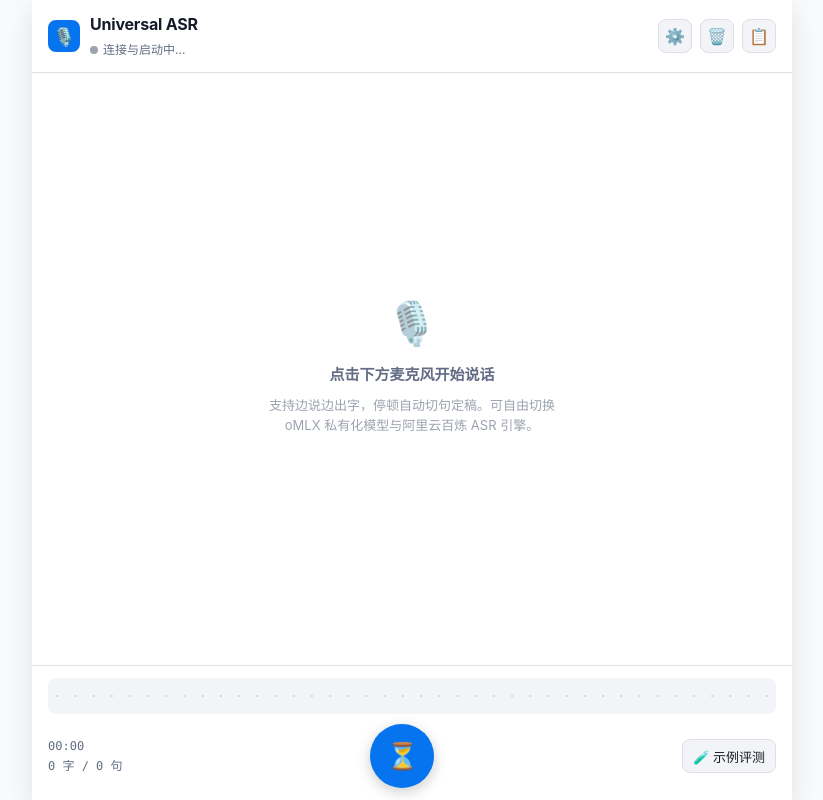
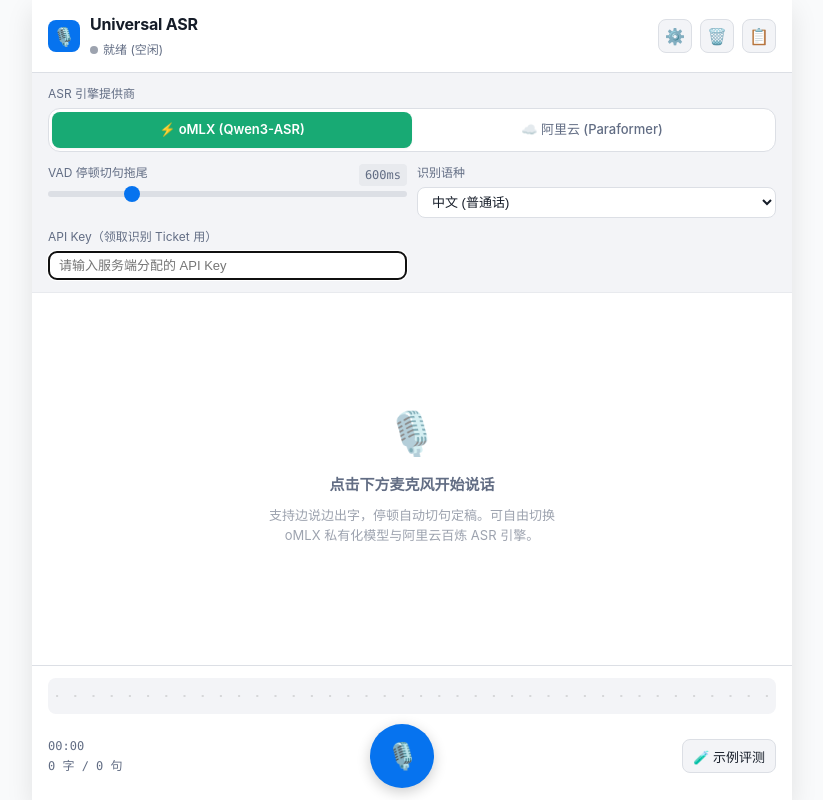
Before and after one commit to iazrael/UniversalASR, a website with bundled scripts: page public/index.html in a window 1280 px wide. Both pictures are taken after a click on the button "🎙️". Shown: the whole page, without its empty margins (228-1051 px from the left). Built offline with nearby package versions, Linux system fonts and the light colour scheme; no server answers.

Commit message:
feat: Web 控制台增加 API Key 输入
生产环境 AUTH_TOKENS 更换为强随机 Token 后，控制台需要让用户
填入自己的 Key 才能领取 Ticket：

- 设置面板新增 API Key 输入框（password 类型，不回显）
- Key 持久化在浏览器 localStorage（asr_api_key）
- 未填 Key 点击录音时引导展开设置面板并聚焦输入框
- client.start() 传入 token，走默认 Ticket 鉴权通道

```diff
--- a/public/app.js
+++ b/public/app.js
@@ -24,6 +24,14 @@
 const btnCopyAll = document.getElementById('btn-copy-all');
 const btnTestDemo = document.getElementById('btn-test-demo');
 const toastMsg = document.getElementById('toast-msg');
+const apiKeyInput = document.getElementById('api-key-input');
+
+// API Key（生产环境用于领取 Ticket，保存在本机浏览器 localStorage）
+apiKeyInput.value = localStorage.getItem('asr_api_key') || '';
+apiKeyInput.addEventListener('change', () => {
+  localStorage.setItem('asr_api_key', apiKeyInput.value.trim());
+  showToast(apiKeyInput.value.trim() ? 'API Key 已保存到本机' : 'API Key 已清除');
+});
 
 // Provider 切换选项
 const providerOptions = document.querySelectorAll('.segmented-option');
@@ -260,8 +268,17 @@
     // 启动录音
     const maxSilence = parseInt(silenceSlider.value, 10);
     const language = langSelect.value;
+    const apiKey = apiKeyInput.value.trim() || localStorage.getItem('asr_api_key') || '';
+
+    if (!apiKey) {
+      showToast('请先在 ⚙️ 设置中填写 API Key');
+      settingsPanel.classList.remove('collapsed');
+      apiKeyInput.focus();
+      return;
+    }
 
     await client.start({
+      token: apiKey,
       provider: currentProvider,
       language,
       maxSentenceSilence: maxSilence,
--- a/public/index.html
+++ b/public/index.html
@@ -68,6 +68,14 @@
             <option value="yue">粤语 (Cantonese)</option>
           </select>
         </div>
+
+        <!-- API Key（用于领取 Ticket，保存在本机浏览器） -->
+        <div class="setting-item">
+          <label for="api-key-input">API Key（领取识别 Ticket 用）</label>
+          <input type="password" id="api-key-input" autocomplete="off"
+            placeholder="请输入服务端分配的 API Key"
+            style="padding: 6px 10px; border-radius: var(--radius-sm); border: 1px solid var(--border-color); background: var(--bg-surface); color: var(--text-primary); font-size: 13px; width: 100%;">
+        </div>
       </div>
     </section>
 
```
